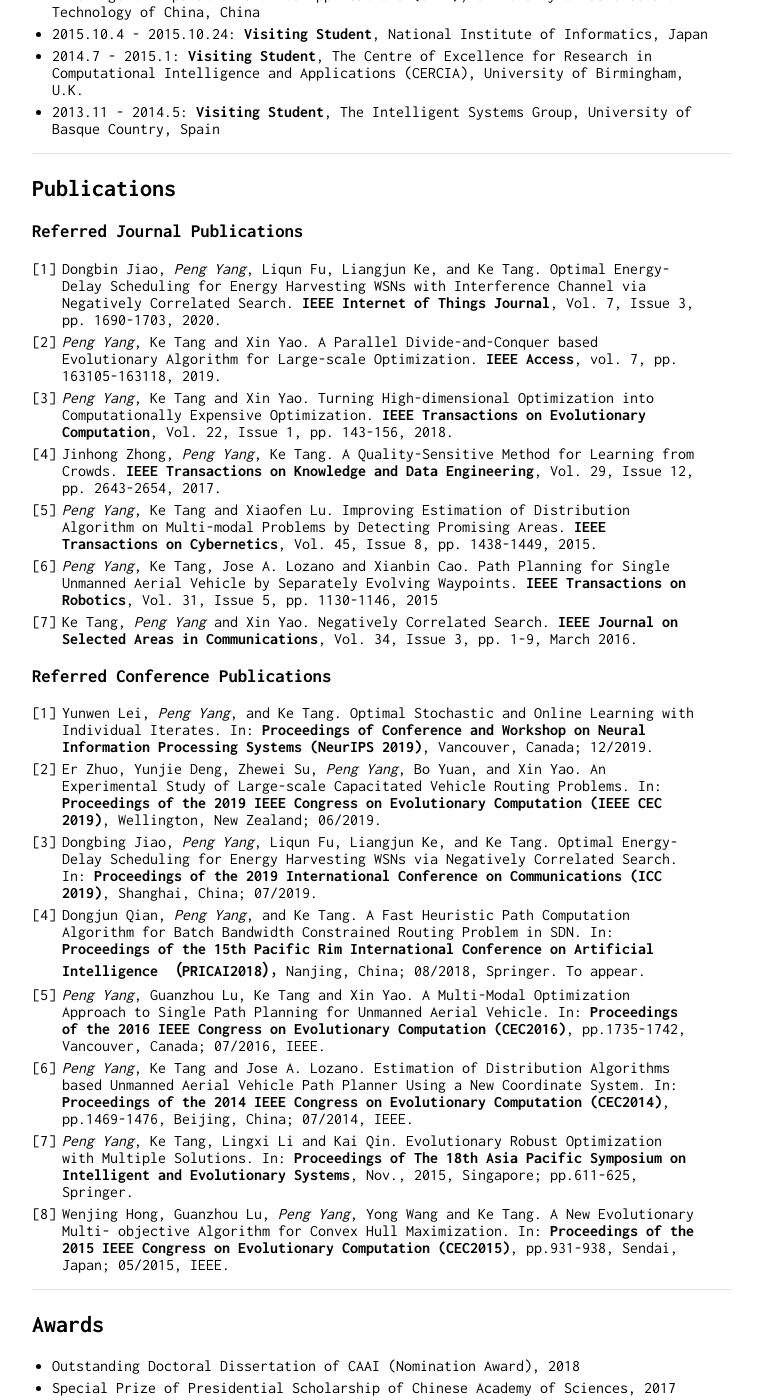
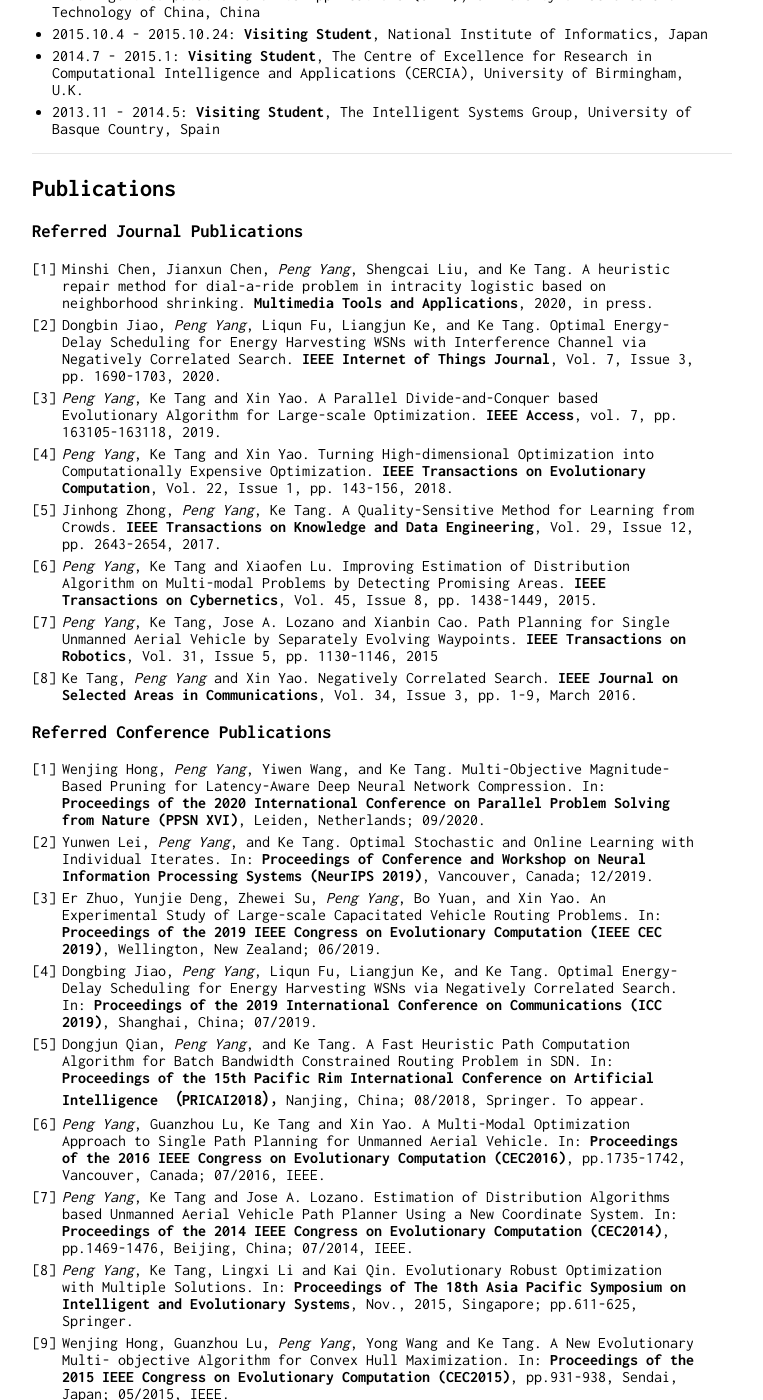
Before and after one commit to trevor104178381/trevor104178381.github.io, a Jekyll site: the page built from index.md, in a window 1280 px wide and 1400 px high, scrolled down 782 px. Shown: the whole window, without its empty margins (258-1021 px from the left). Built offline with Jekyll 4.4.1, drawn with Linux system fonts in a browser that asks for light colours; some of the changed text lies outside the part shown.

Commit message:
Add files via upload

```diff
--- a/index.md
+++ b/index.md
@@ -42,23 +42,25 @@ My research mainly focuses on Distributed and Interactive Evolutionary Computati
 
 ## Publications
 ### Referred Journal Publications
-1. Dongbin Jiao, *Peng Yang*, Liqun Fu, Liangjun Ke, and Ke Tang. Optimal Energy-Delay Scheduling for Energy Harvesting WSNs with Interference Channel via Negatively Correlated Search. **IEEE Internet of Things Journal**, Vol. 7, Issue 3, pp. 1690-1703, 2020.
-2. *Peng Yang*, Ke Tang and Xin Yao. A Parallel Divide-and-Conquer based Evolutionary Algorithm for Large-scale Optimization. **IEEE Access**, vol. 7, pp. 163105-163118, 2019.
-3. *Peng Yang*, Ke Tang and Xin Yao. Turning High-dimensional Optimization into Computationally Expensive Optimization. **IEEE Transactions on Evolutionary Computation**, Vol. 22, Issue 1, pp. 143-156, 2018.
-4. Jinhong Zhong, *Peng Yang*, Ke Tang. A Quality-Sensitive Method for Learning from Crowds. **IEEE Transactions on Knowledge and Data Engineering**, Vol. 29, Issue 12, pp. 2643-2654, 2017.
-5. *Peng Yang*, Ke Tang and Xiaofen Lu. Improving Estimation of Distribution Algorithm on Multi-modal Problems by Detecting Promising Areas. **IEEE Transactions on Cybernetics**, Vol. 45, Issue 8, pp. 1438-1449, 2015.
-6. *Peng Yang*, Ke Tang, Jose A. Lozano and Xianbin Cao. Path Planning for Single Unmanned Aerial Vehicle by Separately Evolving Waypoints. **IEEE Transactions on Robotics**, Vol. 31, Issue 5, pp. 1130-1146, 2015
-7. Ke Tang, *Peng Yang* and Xin Yao. Negatively Correlated Search. **IEEE Journal on Selected Areas in Communications**, Vol. 34, Issue 3, pp. 1-9, March 2016.
+1. Minshi Chen, Jianxun Chen, *Peng Yang*, Shengcai Liu, and Ke Tang. A heuristic repair method for dial-a-ride problem in intracity logistic based on neighborhood shrinking. **Multimedia Tools and Applications**, 2020, in press.
+2. Dongbin Jiao, *Peng Yang*, Liqun Fu, Liangjun Ke, and Ke Tang. Optimal Energy-Delay Scheduling for Energy Harvesting WSNs with Interference Channel via Negatively Correlated Search. **IEEE Internet of Things Journal**, Vol. 7, Issue 3, pp. 1690-1703, 2020.
+3. *Peng Yang*, Ke Tang and Xin Yao. A Parallel Divide-and-Conquer based Evolutionary Algorithm for Large-scale Optimization. **IEEE Access**, vol. 7, pp. 163105-163118, 2019.
+4. *Peng Yang*, Ke Tang and Xin Yao. Turning High-dimensional Optimization into Computationally Expensive Optimization. **IEEE Transactions on Evolutionary Computation**, Vol. 22, Issue 1, pp. 143-156, 2018.
+5. Jinhong Zhong, *Peng Yang*, Ke Tang. A Quality-Sensitive Method for Learning from Crowds. **IEEE Transactions on Knowledge and Data Engineering**, Vol. 29, Issue 12, pp. 2643-2654, 2017.
+6. *Peng Yang*, Ke Tang and Xiaofen Lu. Improving Estimation of Distribution Algorithm on Multi-modal Problems by Detecting Promising Areas. **IEEE Transactions on Cybernetics**, Vol. 45, Issue 8, pp. 1438-1449, 2015.
+7. *Peng Yang*, Ke Tang, Jose A. Lozano and Xianbin Cao. Path Planning for Single Unmanned Aerial Vehicle by Separately Evolving Waypoints. **IEEE Transactions on Robotics**, Vol. 31, Issue 5, pp. 1130-1146, 2015
+8. Ke Tang, *Peng Yang* and Xin Yao. Negatively Correlated Search. **IEEE Journal on Selected Areas in Communications**, Vol. 34, Issue 3, pp. 1-9, March 2016.
 
 ### Referred Conference Publications
-1. Yunwen Lei, *Peng Yang*, and Ke Tang. Optimal Stochastic and Online Learning with Individual Iterates. In: **Proceedings of Conference and Workshop on Neural Information Processing Systems (NeurIPS 2019)**, Vancouver, Canada; 12/2019.
-2. Er Zhuo, Yunjie Deng, Zhewei Su, *Peng Yang*, Bo Yuan, and Xin Yao. An Experimental Study of Large-scale Capacitated Vehicle Routing Problems. In: **Proceedings of the 2019 IEEE Congress on Evolutionary Computation (IEEE CEC 2019)**, Wellington, New Zealand; 06/2019.
-3. Dongbing Jiao, *Peng Yang*, Liqun Fu, Liangjun Ke, and Ke Tang. Optimal Energy-Delay Scheduling for Energy Harvesting WSNs via Negatively Correlated Search. In: **Proceedings of the 2019 International Conference on Communications (ICC 2019)**, Shanghai, China; 07/2019.
-4. Dongjun Qian, *Peng Yang*, and Ke Tang. A Fast Heuristic Path Computation Algorithm for Batch Bandwidth Constrained Routing Problem in SDN. In: **Proceedings of the 15th Pacific Rim International Conference on Artificial Intelligence （PRICAI2018）**，Nanjing, China; 08/2018, Springer. To appear.
-5. *Peng Yang*, Guanzhou Lu, Ke Tang and Xin Yao. A Multi-Modal Optimization Approach to Single Path Planning for Unmanned Aerial Vehicle. In: **Proceedings of the 2016 IEEE Congress on Evolutionary Computation (CEC2016)**, pp.1735-1742, Vancouver, Canada; 07/2016, IEEE.
-6. *Peng Yang*, Ke Tang and Jose A. Lozano. Estimation of Distribution Algorithms based Unmanned Aerial Vehicle Path Planner Using a New Coordinate System. In: **Proceedings of the 2014 IEEE Congress on Evolutionary Computation (CEC2014)**, pp.1469-1476, Beijing, China; 07/2014, IEEE.
-7. *Peng Yang*, Ke Tang, Lingxi Li and Kai Qin. Evolutionary Robust Optimization with Multiple Solutions. In: **Proceedings of The 18th Asia Pacific Symposium on Intelligent and Evolutionary Systems**, Nov., 2015, Singapore; pp.611-625, Springer.
-8. Wenjing Hong, Guanzhou Lu, *Peng Yang*, Yong Wang and Ke Tang. A New Evolutionary Multi- objective Algorithm for Convex Hull Maximization. In: **Proceedings of the 2015 IEEE Congress on Evolutionary Computation (CEC2015)**, pp.931-938, Sendai, Japan; 05/2015, IEEE.
+1. Wenjing Hong, *Peng Yang*, Yiwen Wang, and Ke Tang. Multi-Objective Magnitude-Based Pruning for Latency-Aware Deep Neural Network Compression. In: **Proceedings of the 2020 International Conference on Parallel Problem Solving from Nature (PPSN XVI)**, Leiden, Netherlands; 09/2020.
+2. Yunwen Lei, *Peng Yang*, and Ke Tang. Optimal Stochastic and Online Learning with Individual Iterates. In: **Proceedings of Conference and Workshop on Neural Information Processing Systems (NeurIPS 2019)**, Vancouver, Canada; 12/2019.
+3. Er Zhuo, Yunjie Deng, Zhewei Su, *Peng Yang*, Bo Yuan, and Xin Yao. An Experimental Study of Large-scale Capacitated Vehicle Routing Problems. In: **Proceedings of the 2019 IEEE Congress on Evolutionary Computation (IEEE CEC 2019)**, Wellington, New Zealand; 06/2019.
+4. Dongbing Jiao, *Peng Yang*, Liqun Fu, Liangjun Ke, and Ke Tang. Optimal Energy-Delay Scheduling for Energy Harvesting WSNs via Negatively Correlated Search. In: **Proceedings of the 2019 International Conference on Communications (ICC 2019)**, Shanghai, China; 07/2019.
+5. Dongjun Qian, *Peng Yang*, and Ke Tang. A Fast Heuristic Path Computation Algorithm for Batch Bandwidth Constrained Routing Problem in SDN. In: **Proceedings of the 15th Pacific Rim International Conference on Artificial Intelligence （PRICAI2018）**，Nanjing, China; 08/2018, Springer. To appear.
+6. *Peng Yang*, Guanzhou Lu, Ke Tang and Xin Yao. A Multi-Modal Optimization Approach to Single Path Planning for Unmanned Aerial Vehicle. In: **Proceedings of the 2016 IEEE Congress on Evolutionary Computation (CEC2016)**, pp.1735-1742, Vancouver, Canada; 07/2016, IEEE.
+7. *Peng Yang*, Ke Tang and Jose A. Lozano. Estimation of Distribution Algorithms based Unmanned Aerial Vehicle Path Planner Using a New Coordinate System. In: **Proceedings of the 2014 IEEE Congress on Evolutionary Computation (CEC2014)**, pp.1469-1476, Beijing, China; 07/2014, IEEE.
+8. *Peng Yang*, Ke Tang, Lingxi Li and Kai Qin. Evolutionary Robust Optimization with Multiple Solutions. In: **Proceedings of The 18th Asia Pacific Symposium on Intelligent and Evolutionary Systems**, Nov., 2015, Singapore; pp.611-625, Springer.
+9. Wenjing Hong, Guanzhou Lu, *Peng Yang*, Yong Wang and Ke Tang. A New Evolutionary Multi- objective Algorithm for Convex Hull Maximization. In: **Proceedings of the 2015 IEEE Congress on Evolutionary Computation (CEC2015)**, pp.931-938, Sendai, Japan; 05/2015, IEEE.
 
 ---
 
```
Also changed, not shown: other parts of index.md (+1 -1 lines), 1 other file.
